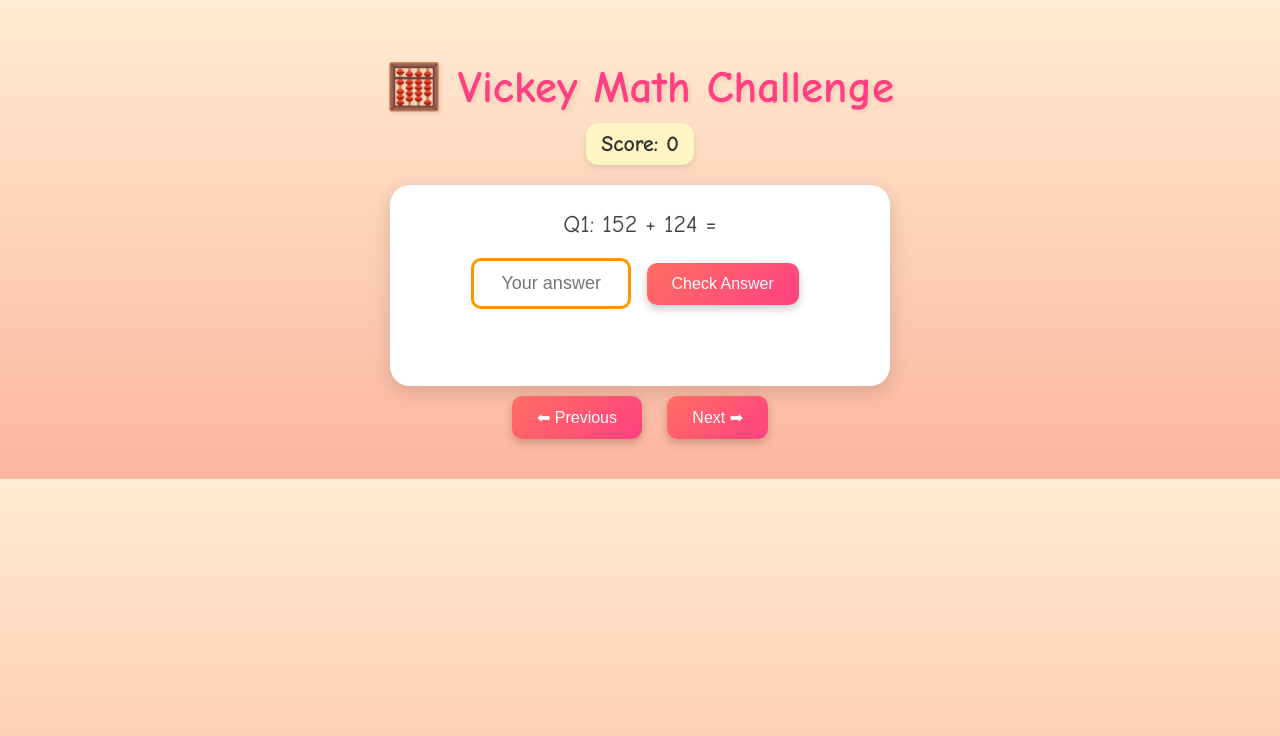
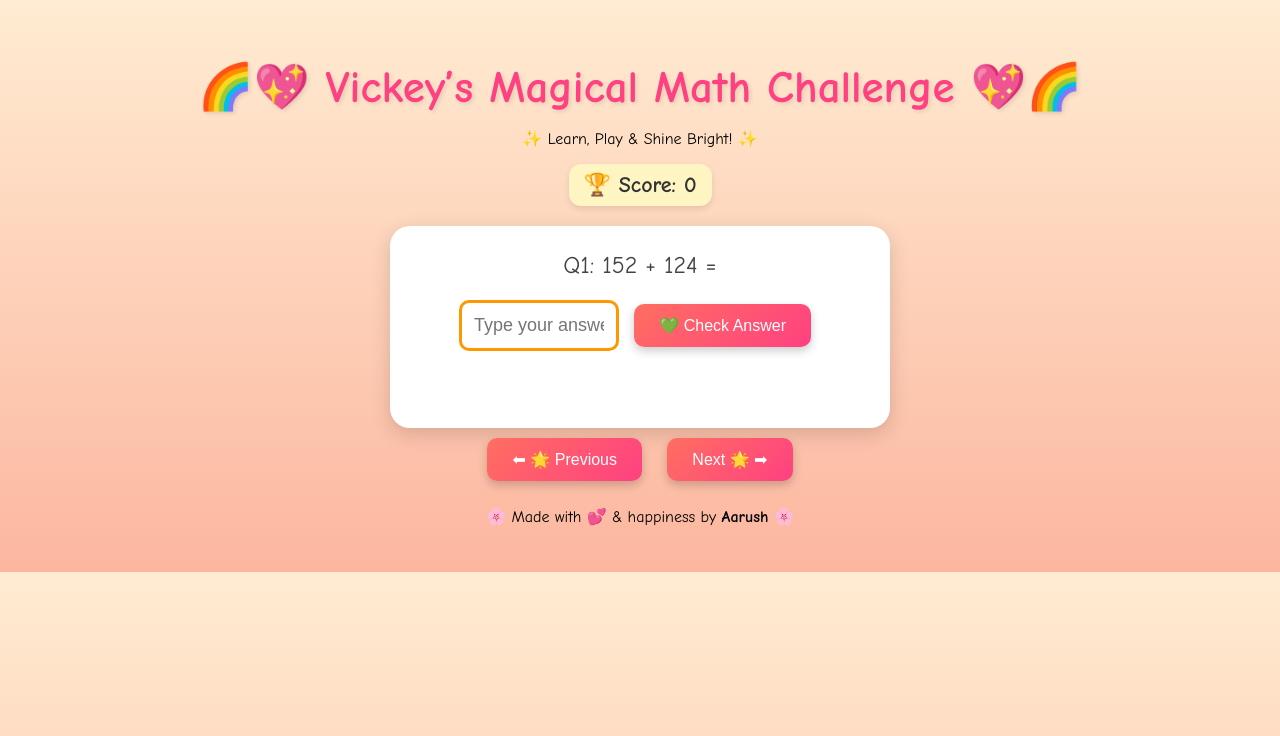
Before and after one commit to vishal-cyberr/vikram-math-quiz, a plain HTML site: page index.html in a window 1280 px wide. Drawn offline with Linux system fonts and the light colour scheme.

Commit message:
Update index.html

```diff
--- a/index.html
+++ b/index.html
@@ -8,28 +8,36 @@
 </head>
 <body>
   <header>
-    <h1>🧮 Vickey Math Challenge</h1>
-    <div id="score">Score: 0</div>
+    <h1>🌈💖 Vickey’s Magical Math Challenge 💖🌈</h1>
+    <p>✨ Learn, Play & Shine Bright! ✨</p>
+    <div id="score">🏆 Score: 0</div>
   </header>
 
   <main>
+    <!-- 🧑‍🏫 Quiz Section -->
     <section id="quiz">
       <div id="questionBox"></div>
-      <input type="text" id="answerInput" placeholder="Your answer">
-      <button id="checkBtn">Check Answer</button>
+      <input type="text" id="answerInput" placeholder="Type your answer here 💡">
+      <button id="checkBtn">💚 Check Answer</button>
       <div id="feedback"></div>
     </section>
 
+    <!-- ⏩ Navigation Controls -->
     <section id="controls">
-      <button id="prevBtn">⬅ Previous</button>
-      <button id="nextBtn">Next ➡</button>
+      <button id="prevBtn">⬅ 🌟 Previous</button>
+      <button id="nextBtn">Next 🌟 ➡</button>
     </section>
 
+    <!-- 🎁 Reward Image -->
     <div id="imageBox"></div>
+
+    <!-- 🎆 Fireworks -->
     <canvas id="fireworks"></canvas>
+  </main>
 
-
-  </main>
+  <footer>
+    <p>🌸 Made with 💕 & happiness by <strong>Aarush</strong> 🌸</p>
+  </footer>
 
   <script src="script.js"></script>
 </body>
```
